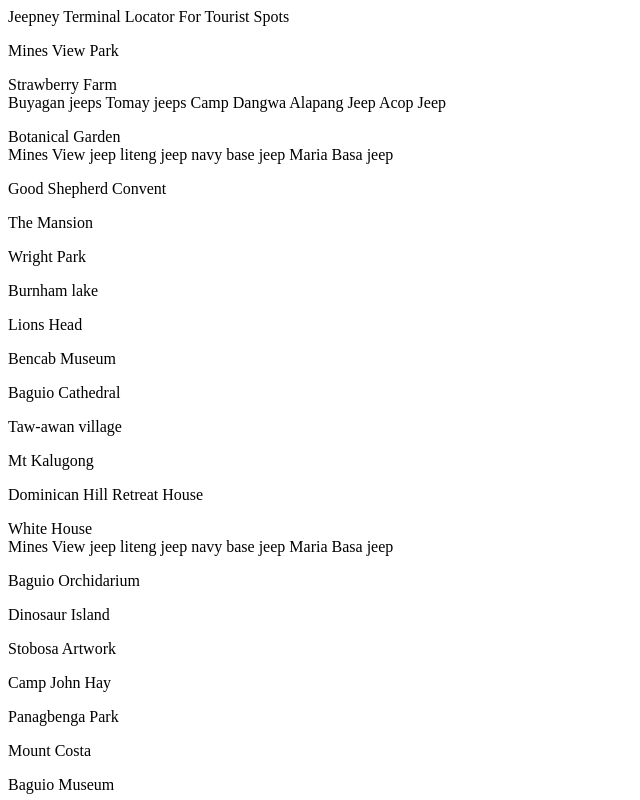
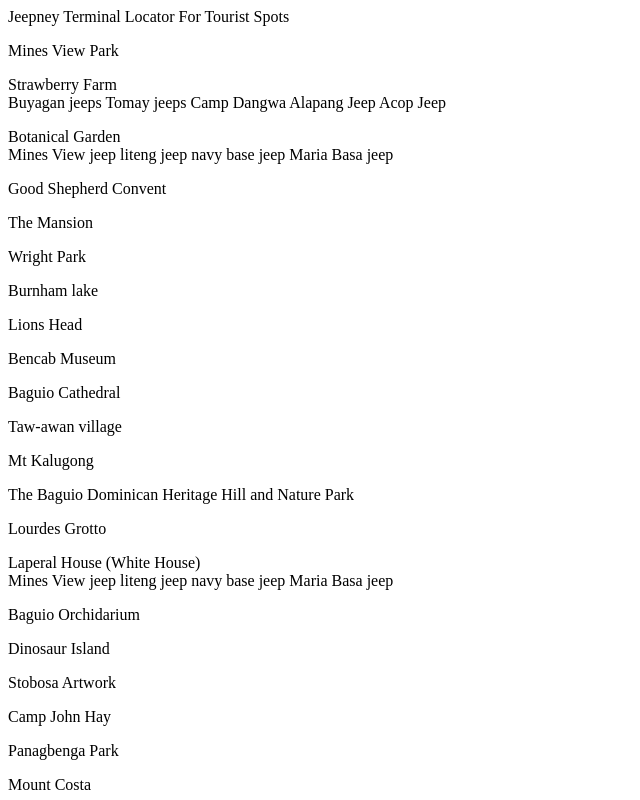
Before and after one commit to lpagalanan/WebtekMidterms, a plain HTML site: page index.html in a window 1280 px wide. Shown: the top 800 px of the page, without its empty margins (0-640 px from the left). Drawn offline with Linux system fonts and the light colour scheme.

Commit message:
Update index.html

```diff
--- a/index.html
+++ b/index.html
@@ -53,10 +53,14 @@
              Mt Kalugong<br>
         </P>
         <P>
-             Dominican Hill Retreat House<br>
+             The Baguio Dominican Heritage Hill and Nature Park<br>
         </P>
+        <p>
+            Lourdes Grotto<br>
+
+        </p>
         <P>
-            White House<br>
+            Laperal House (White House)<br>
             Mines View jeep
             liteng jeep
             navy base jeep
```
